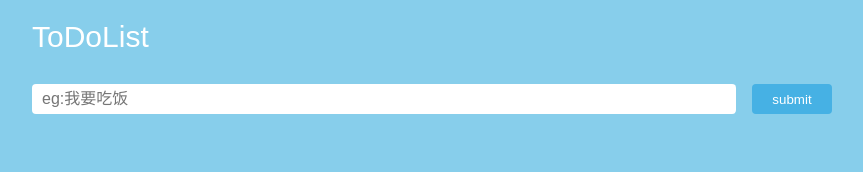
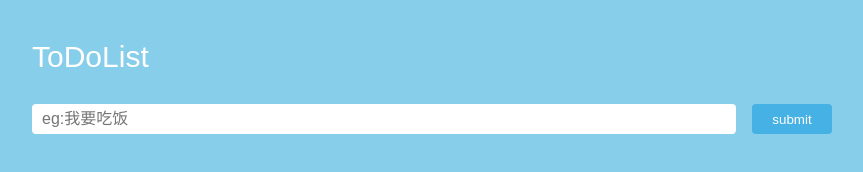
Before and after one commit to sakibcc/todolist, a plain HTML site: page index.html in a window 1280 px wide. Shown: the whole page, without its empty margins (28-891 px from the left). Drawn offline with Linux system fonts and the light colour scheme.

Commit message:
modify setDetail

```diff
--- a/css/custom.css
+++ b/css/custom.css
@@ -27,6 +27,7 @@ body {
 	color: #FFF;
 	width: 1160px;
 	margin: 20px auto;
+	padding-top: 20px;
 }
 
 /*todolist主体部分*/
--- a/js/main.js
+++ b/js/main.js
@@ -53,6 +53,7 @@ $(function () {
 		_closeBtn.addEventListener('click',function (event) {
 			this.parentNode.parentNode.style.display = 'none';
 		});
+		//配置自定义弹框的各个类名
 		$.myAlertconfig();
 	}
 
--- a/js/todolist.js
+++ b/js/todolist.js
@@ -148,6 +148,18 @@
 		setDetail : function () {
 			var _this = this,
 				data = _this.def.datas;
+			//添加顶部出现“更新完毕”的提示条
+			var	$okcommit = $("<div>更新完毕</div>").css({
+				position: 'absolute',
+				top : '0',
+				backgroundColor: '#3C3',
+				width : '100%',
+				height : '0px',
+				lineHeight : '30px',
+				textAlign : 'center',
+				fontSize : '16px',
+				color : 'white'
+			});
 			_this.def.updateBtn.addEventListener('click',function (event) {
 				var _index = this.parentNode.parentNode.getAttribute('active');
 				//添加自定义“确认更新”弹出框
@@ -155,6 +167,12 @@
 						if(result){
 							data.update(_index,'detail',_this.def.detailContent.value).update(_index,'content',_this.def.detailTitle.innerHTML);
 							$.removeAlert();
+							$('body').append($okcommit);
+							$okcommit.animate({height : '30px'}, 500)
+									 .animate({height : '30px'},1000)
+									 .animate({height : '0'}, 500, function () {
+									 	$(this).remove();
+									 });
 						}else {
 							$.removeAlert();
 						}
```
Also changed, not shown: js/alertbox.js (line endings or trailing spaces).
